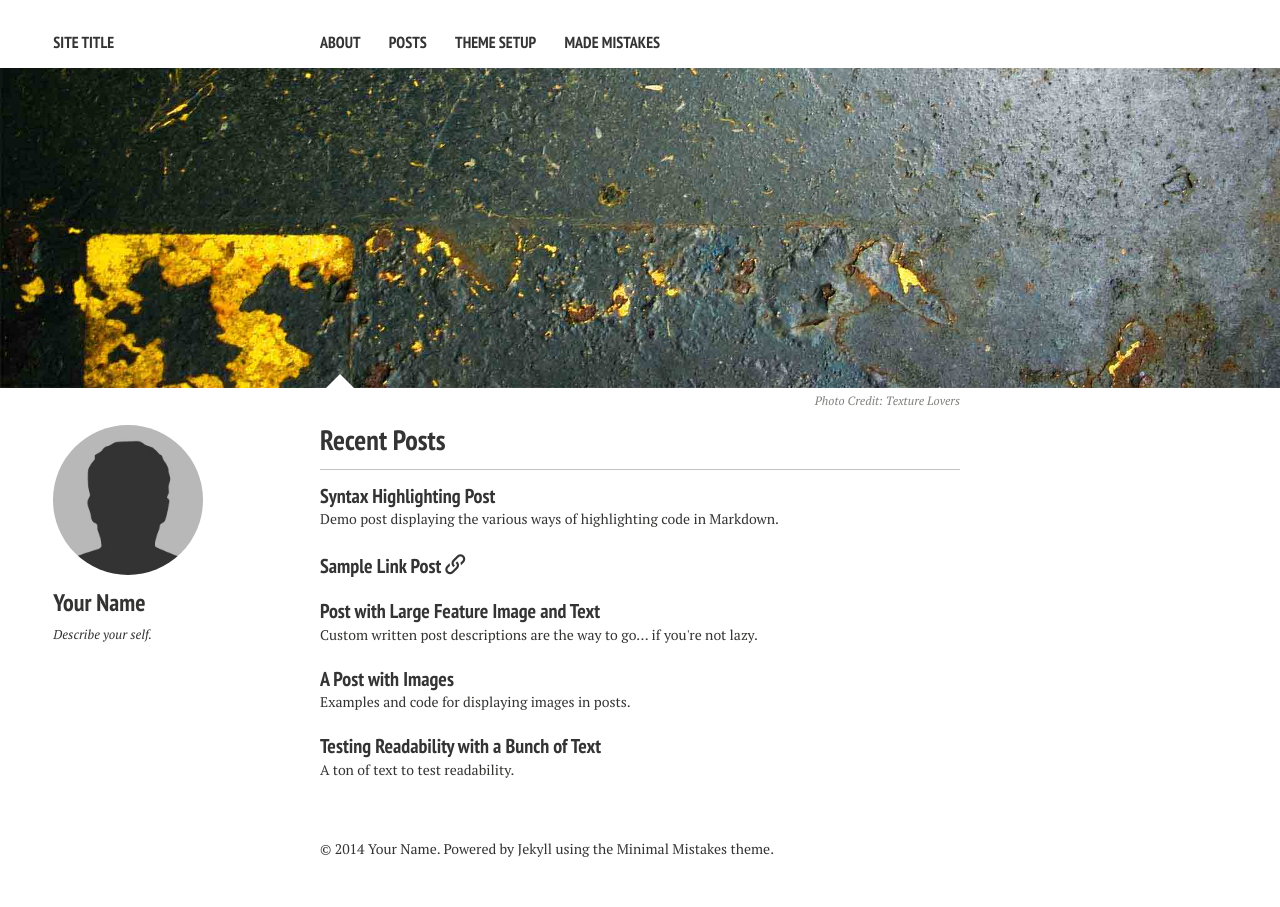
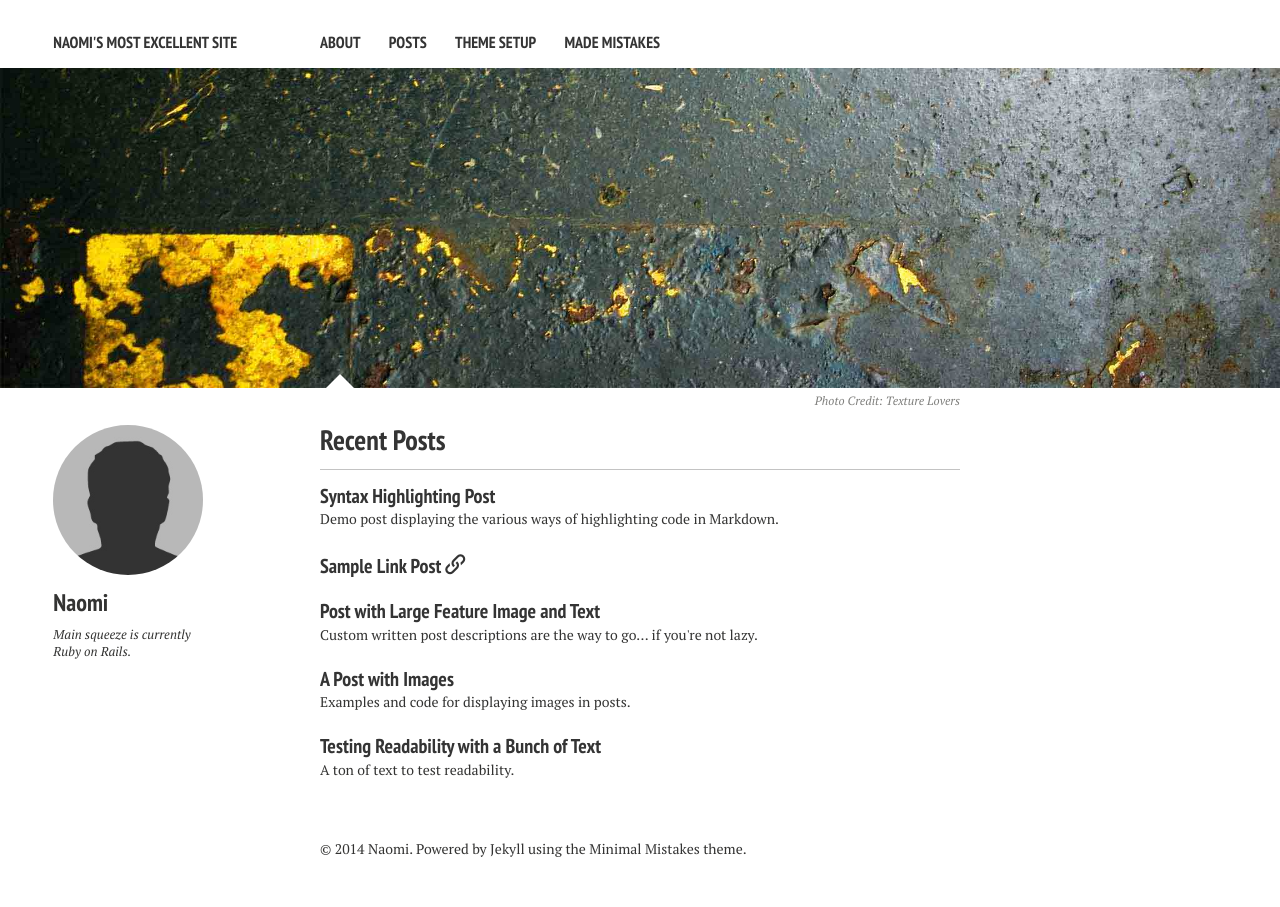
Before and after one commit to Angelus1987/summerspirit.github.io, a Jekyll site: the page built from index.md, in a window 1280 px wide. Built offline with Jekyll 4.4.1, drawn with Linux system fonts in a browser that asks for light colours; nearby versions of some CDN libraries.

Commit message:
Initial config changes

```diff
--- a/_config.yml
+++ b/_config.yml
@@ -1,14 +1,14 @@
-title:            Site Title
-description:      Describe your website.
+title:            Naomi's Most Excellent Site
+description:      where she will write wondrous and amazing things
 # Your site's domain goes here. Leave localhost server or blank when working locally.
-url:              http://localhost:4000
+url:              http://localhost:4000 #http://summerspirit.github.io
 disqus_shortname:
 
 # Owner/author information
 owner:
-  name:           Your Name
+  name:           Naomi
   avatar:         bio-photo.jpg
-  bio:            "Describe your self."
+  bio:            "Main squeeze is currently Ruby on Rails."
   email:          your@email.com
   # Social networking links are used in author-bio sidebar. Update and remove as you like.
   twitter:
```
